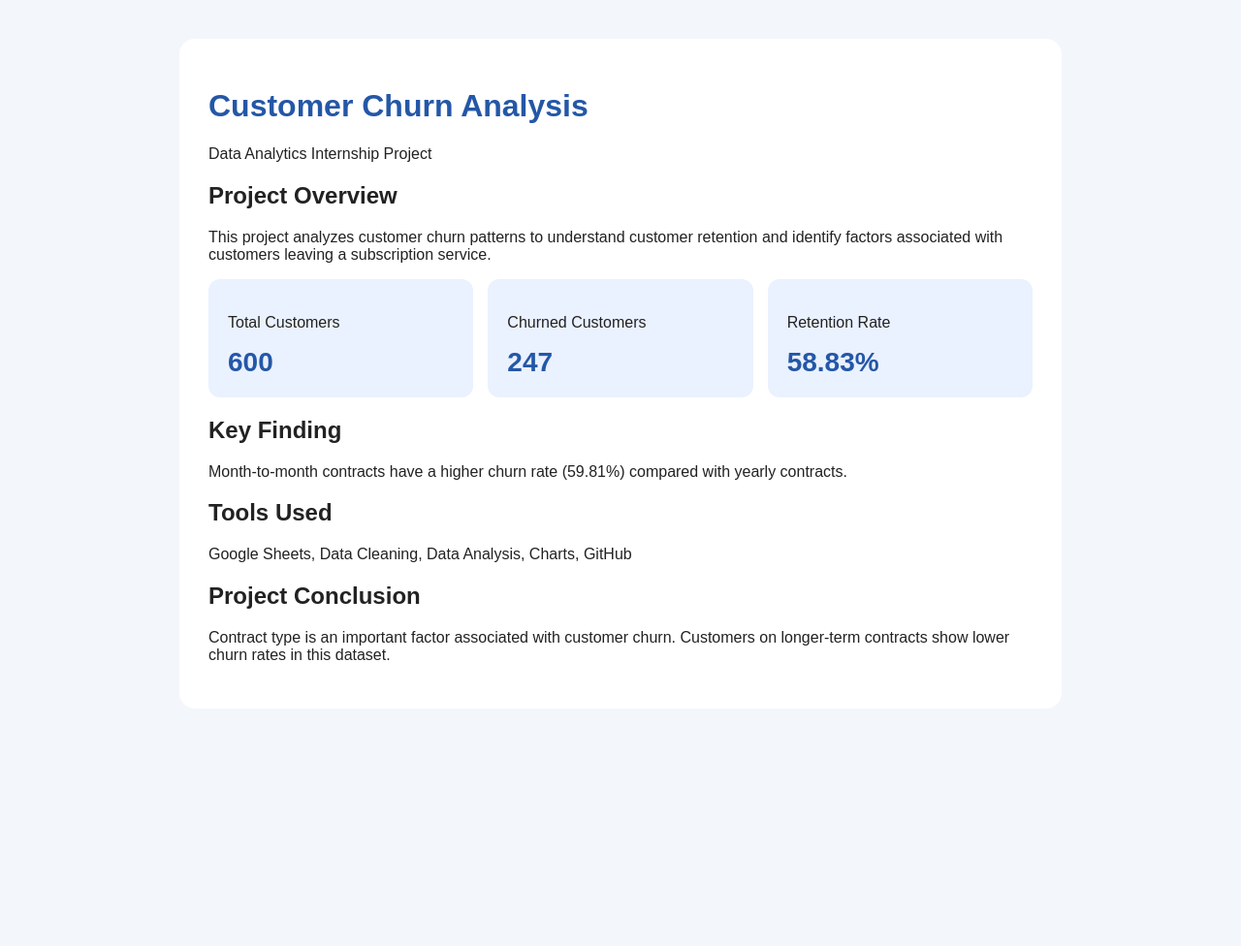
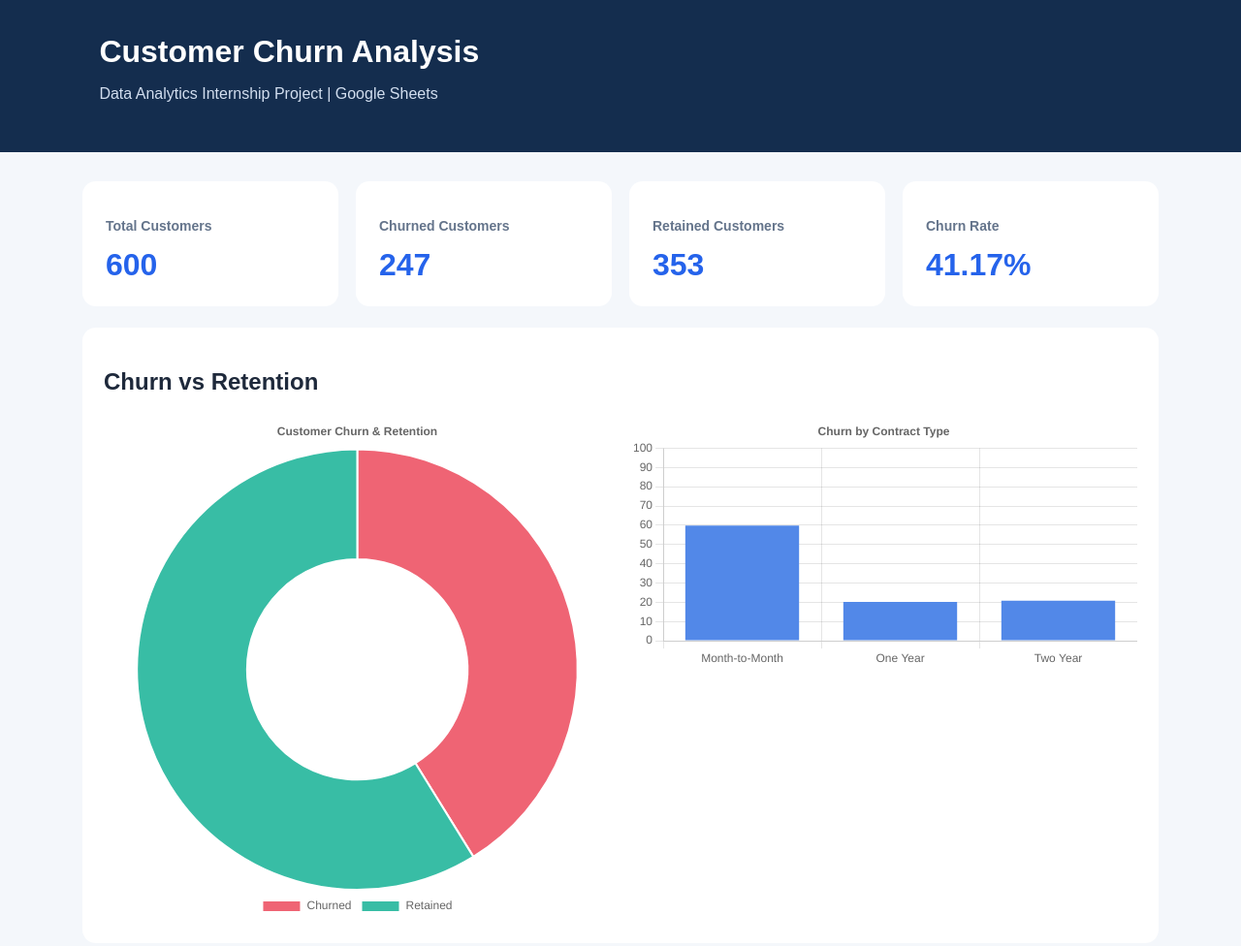
Before and after one commit to brindhaArikrishnan/Customer-Churn-Analysis, a plain HTML site: page index.html in a window 1280 px wide. Shown: the top 976 px of the page at 97% size. Before the commit the page ends 800 px from the top, so only its background shows below. Drawn offline with nearby package versions, Linux system fonts and the light colour scheme.

Commit message:
Refactor index.html for improved layout and styling

```diff
--- a/index.html
+++ b/index.html
@@ -5,76 +5,84 @@
 <meta charset="UTF-8">
 <meta name="viewport" content="width=device-width, initial-scale=1.0">
 <title>Customer Churn Analysis</title>
+<script src="https://cdn.jsdelivr.net/npm/chart.js"></script>
 <style>
-    body {
-      font-family: Arial, sans-serif;
-      background: #f3f6fb;
-      margin: 0;
-      padding: 40px 20px;
-      color: #222;
-    }
-    .container {
-      max-width: 850px;
-      margin: auto;
-      background: white;
-      padding: 30px;
-      border-radius: 16px;
-    }
-    h1 { color: #2457a7; }
-    .cards {
-      display: flex;
-      gap: 15px;
-      flex-wrap: wrap;
-    }
-    .card {
-      flex: 1;
-      min-width: 150px;
-      background: #eaf1ff;
-      padding: 20px;
-      border-radius: 12px;
-    }
-    .number {
-      font-size: 28px;
-      font-weight: bold;
-      color: #2457a7;
-    }
-    img {
-      width: 100%;
-      border-radius: 10px;
-    }
+*{box-sizing:border-box}
+body{margin:0;font-family:Arial,sans-serif;background:#f4f7fb;color:#1e293b}
+header{background:#142d4e;color:white;padding:35px 8%}
+header h1{margin:0 0 10px}
+header p{color:#d2deef}
+.container{max-width:1150px;margin:auto;padding:30px 20px}
+.cards{display:grid;grid-template-columns:repeat(auto-fit,minmax(200px,1fr));gap:18px}
+.card{background:white;padding:24px;border-radius:14px;box-shadow:0 3px 12px #00008}
+.card h3{color:#64748b;font-size:14px}
+.number{font-size:32px;font-weight:bold;color:#2563eb}
+.panel{background:white;padding:22px;margin-top:22px;border-radius:14px;box-shadow:0 3px 12px #00008}
+.charts{display:grid;grid-template-columns:repeat(auto-fit,minmax(300px,1fr));gap:20px}
+footer{text-align:center;padding:25px;color:#64748b}
 </style>
 </head>
 <body>
+<header>
+<h1>Customer Churn Analysis</h1>
+<p>Data Analytics Internship Project | Google Sheets</p>
+</header>
 <div class="container">
-    <h1>Customer Churn Analysis</h1>
-    <p>Data Analytics Internship Project</p>
+<div class="cards">
+<div class="card"><h3>Total Customers</h3><div class="number">600</div></div>
+<div class="card"><h3>Churned Customers</h3><div class="number">247</div></div>
+<div class="card"><h3>Retained Customers</h3><div class="number">353</div></div>
+<div class="card"><h3>Churn Rate</h3><div class="number">41.17%</div></div>
+</div>
 
-    <h2>Project Overview</h2>
-    <p>This project analyzes customer churn patterns to understand customer retention and identify factors associated with customers leaving a subscription service.</p>
-
-    <div class="cards">
-      <div class="card">
-        <p>Total Customers</p>
-        <div class="number">600</div>
-      </div>
-      <div class="card">
-        <p>Churned Customers</p>
-        <div class="number">247</div>
-      </div>
-      <div class="card">
-        <p>Retention Rate</p>
-        <div class="number">58.83%</div>
+<div class="panel">
+<h2>Churn vs Retention</h2>
+<div class="charts">
+<div><canvas id="churnChart"></canvas></div>
+<div><canvas id="contractChart"></canvas></div>
 </div>
 </div>
 
-    <h2>Key Finding</h2>
-    <p>Month-to-month contracts have a higher churn rate (59.81%) compared with yearly contracts.</p>
+<div class="panel">
+<h2>Contract Analysis</h2>
+<p>Month-to-month customers have a higher churn rate compared to customers on yearly contracts.</p>
+<div class="charts">
+<div><canvas id="contractRate"></canvas></div>
+<div><canvas id="subscriptionRate"></canvas></div>
+</div>
+</div>
 
-    <h2>Tools Used</h2>
-    <p>Google Sheets, Data Cleaning, Data Analysis, Charts, GitHub</p>
+<div class="panel">
+<h2>Project Conclusion</h2>
+<p>The analysis shows that customers with month-to-month contracts have a higher churn rate. Longer-term contracts show better retention in this dataset.</p>
+</div>
+</div>
+<footer>Customer Churn Analysis | Data Analytics Project</footer>
 
-    <h2>Project Conclusion</h2>
-    <p>Contract type is an important factor associated with customer churn. Customers on longer-term contracts show lower churn rates in this dataset.</p>
-  </div>
+<script>
+new Chart(document.getElementById('churnChart'),{
+type:'doughnut',
+data:{labels:['Churned','Retained'],datasets:[{data:[247,353],backgroundColor:['#ef6474','#38bda5']}]},
+options:{responsive:true,plugins:{legend:{position:'bottom'},title:{display:true,text:'Customer Churn & Retention'}}}
+});
+
+new Chart(document.getElementById('contractChart'),{
+type:'bar',
+data:{labels:['Month-to-Month','One Year','Two Year'],datasets:[{label:'Churn Rate (%)',data:[59.81,20.12,20.83],backgroundColor:'#5288e8'}]},
+options:{responsive:true,plugins:{legend:{display:false},title:{display:true,text:'Churn by Contract Type'}},scales:{y:{beginAtZero:true,max:100}}}
+});
+
+new Chart(document.getElementById('contractRate'),{
+type:'bar',
+data:{labels:['Month-to-Month','One Year','Two Year'],datasets:[{label:'Churn Rate (%)',data:[59.81,20.12,20.83],backgroundColor:'#637ef0'}]},
+options:{responsive:true,scales:{y:{beginAtZero:true,max:100}}}
+});
+
+new Chart(document.getElementById('subscriptionRate'),{
+type:'bar',
+data:{labels:['Pro','Standard','Basic'],datasets:[{label:'Churn Rate (%)',data:[40.48,42.46,40.76],backgroundColor:'#38bda5'}]},
+options:{responsive:true,scales:{y:{beginAtZero:true,max:100}}}
+});
+</script>
 </body>
 </html>
```
Lines whose indentation alone changed are shown as unchanged.
